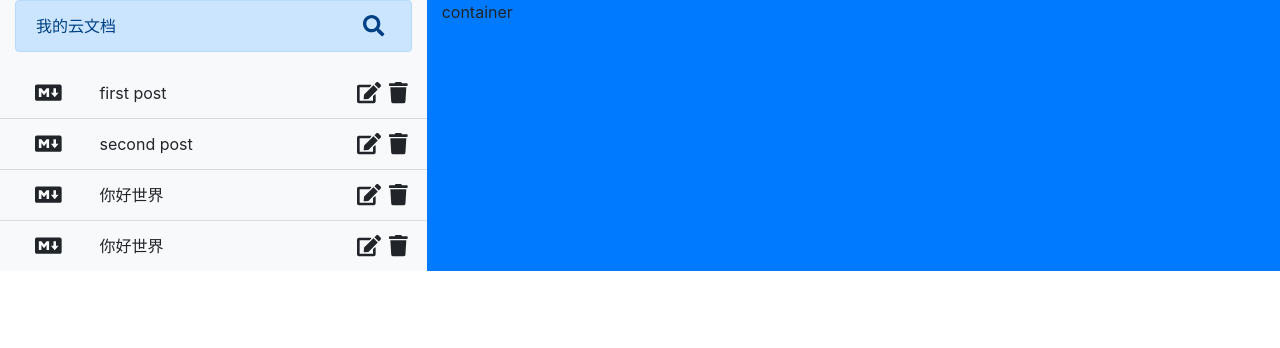
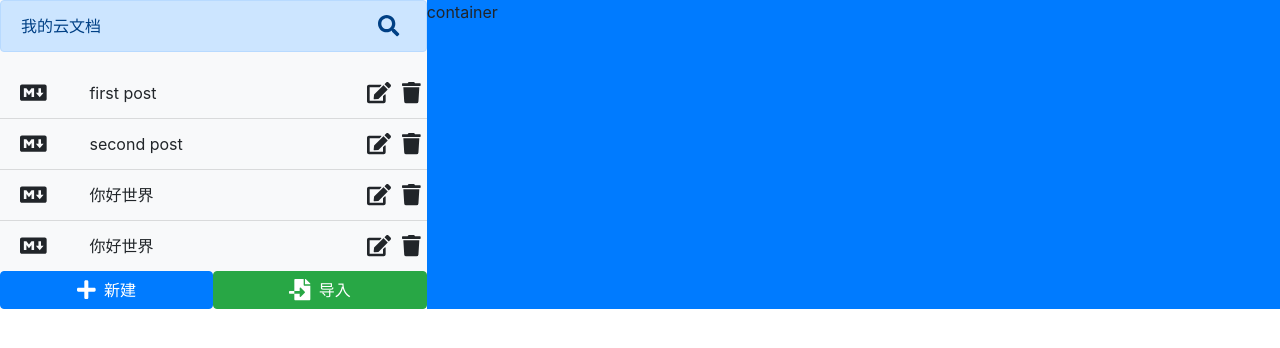
Before and after one commit to BetaCatPro/md-manager, a React (Create React App) app: page / in a window 1280 px wide. Shown: the top 348 px of the page. Built offline with nearby package versions, Linux system fonts and the light colour scheme.

Commit message:
完成左侧边栏

```diff
--- a/src/App.js
+++ b/src/App.js
@@ -1,14 +1,18 @@
 import React from 'react';
 import './App.css';
 import 'bootstrap/dist/css/bootstrap.min.css'
+import { faPlus, faFileImport } from '@fortawesome/free-solid-svg-icons'
+
 import FileSearch from './components/FileSearch'
 import FileList from './components/FileList'
+import BottomBtn from './components/BottomBtn'
+
 import defaultFiles from './utils/defaultFiles'
 
 function App() {
     return (
-        <div className="App container-fluid">
-            <div className="row">
+        <div className="App container-fluid px-0">
+            <div className="row no-gutters">
                 <div className="col-4 bg-light left-pannel">
                     <FileSearch
                         title="我的云文档"
@@ -20,6 +24,22 @@
                         onSaveEdit={(id,val)=>{console.log(id,val)}}
                         onFileDelete={(id)=>{console.log(id)}}
                     />
+                    <div className="row no-gutters">
+                        <div className="col">
+                            <BottomBtn
+                                text="新建"
+                                colorClass="btn-primary"
+                                icon={faPlus}
+                            />
+                        </div>
+                        <div className="col">
+                            <BottomBtn
+                                text="导入"
+                                colorClass="btn-success"
+                                icon={faFileImport}
+                            />
+                        </div>
+                    </div>
                 </div>
                 <div className="col-8 bg-primary right-pannel">
                     <p>container</p>
--- /dev/null
+++ b/src/components/BottomBtn.js
@@ -0,0 +1,34 @@
+import React, { useState, useEffect, useRef } from 'react'
+import { FontAwesomeIcon } from '@fortawesome/react-fontawesome'
+
+import PropTypes from 'prop-types'
+
+const BottomBtn = ({ text, colorClass, icon, onBtnClick }) => {
+    return (
+        <button
+            type="button"
+            className={`btn btn-block no-border ${colorClass}`}
+            onClick={onBtnClick}
+        >
+            <FontAwesomeIcon
+                className="mr-2"
+                icon={icon}
+                size="lg"
+            />
+            {text}
+        </button>
+    )
+}
+
+BottomBtn.propTypes = {
+    text: PropTypes.string,
+    colorClass: PropTypes.string,
+    icon: PropTypes.object.isRequired,
+    onBtnClick: PropTypes.func
+}
+
+BottomBtn.defaultProps = {
+    text: '新建'
+}
+
+export default BottomBtn
--- a/src/components/FileSearch.js
+++ b/src/components/FileSearch.js
@@ -40,7 +40,7 @@
         <div className="alert alert-primary">
             {
                 !inputActive &&
-                <div className="d-flex justify-content-between align-items-center">
+                <div className="d-flex justify-content-between align-items-center mb-0">
                     <span>{title}</span>
                     <button
                         className="icon-btn"
```
